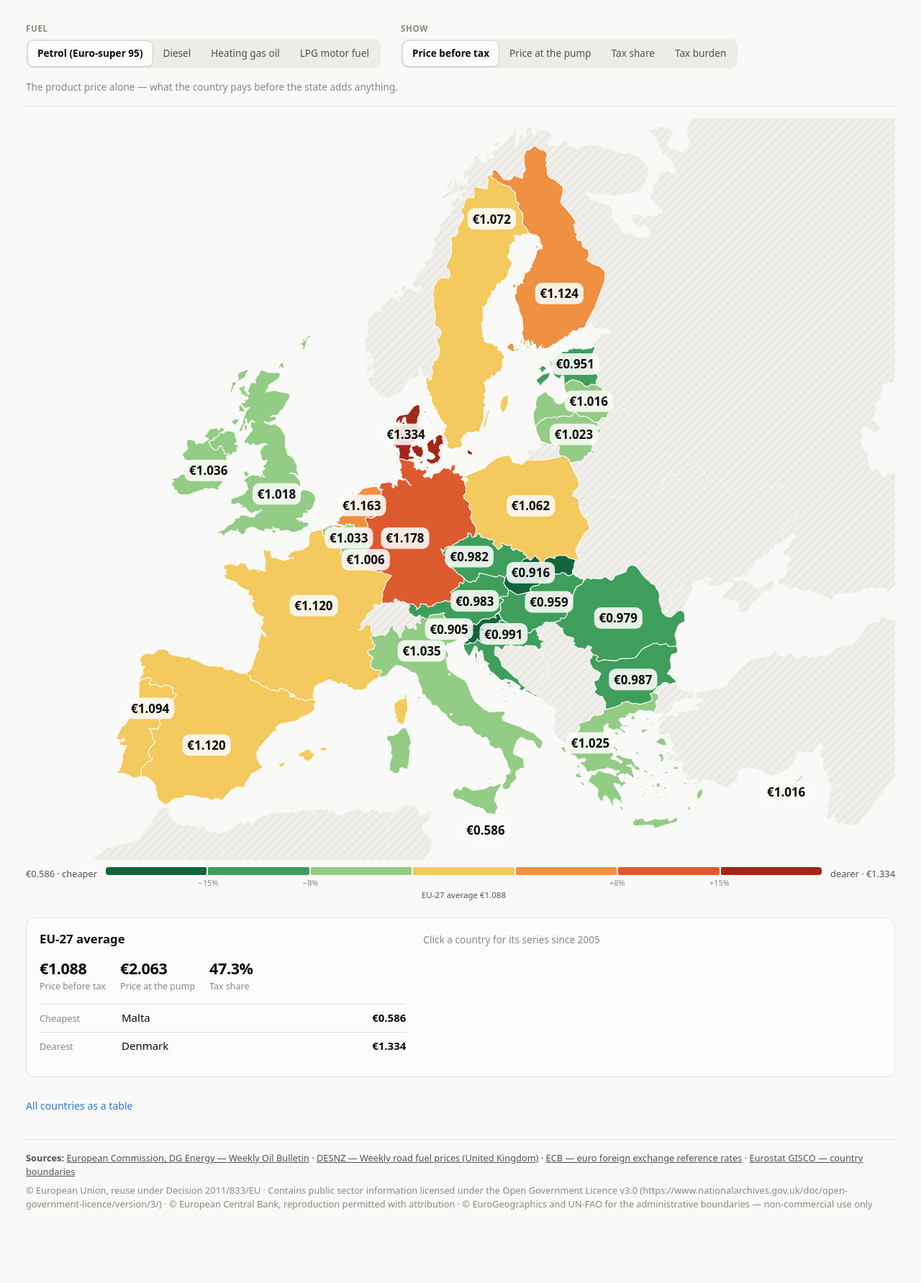
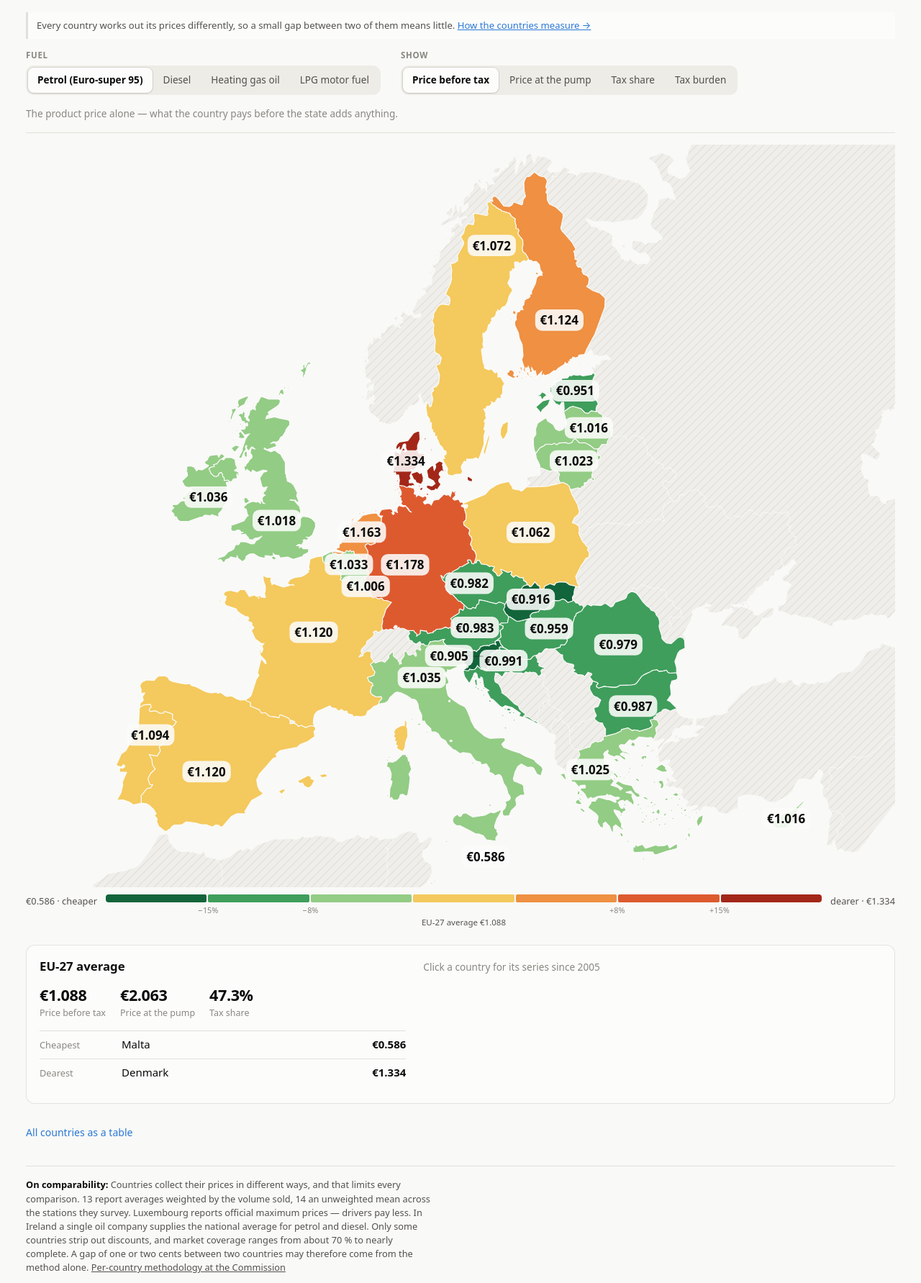
Before and after one commit to fuelatlas/fuelatlas, a website built with Vite: page web/index.html in a window 1280 px wide. Shown: the part 92-1875 px from the top of the page at 72% size. Before the commit the page ends 1839 px from the top, so only its background shows below. Built offline with nearby package versions, Linux system fonts and the light colour scheme.

Commit message:
Note above the map and in the footer that countries collect their prices differently

```diff
--- a/web/index.html
+++ b/web/index.html
@@ -26,6 +26,8 @@
           <button id="theme-toggle" type="button" class="icon-button">☾</button>
         </div>
       </header>
+
+      <p id="caveat-top" class="caveat-top"></p>
 
       <section class="controls" aria-label="Filter">
         <div class="control-group">
--- a/web/src/i18n.ts
+++ b/web/src/i18n.ts
@@ -47,6 +47,13 @@ const de: Dict = {
   "history.loading": "Lade Verlauf …",
   "close": "Schließen",
   "sources": "Quellen",
+  "caveat.title": "Zur Vergleichbarkeit",
+  "caveat.body":
+    "Die Länder erheben ihre Preise unterschiedlich, und das begrenzt jeden Vergleich. 13 Staaten melden nach Absatzmenge gewichtete Mittelwerte, 14 ein ungewichtetes Mittel über die erfassten Tankstellen. Luxemburg meldet amtliche Höchstpreise — gezahlt wird weniger. In Irland liefert ein einziges Mineralölunternehmen den Landesdurchschnitt für Benzin und Diesel. Rabatte rechnen nur einzelne Länder heraus, und die Marktabdeckung reicht von rund 70 % bis nahezu vollständig. Ein Abstand von ein bis zwei Cent zwischen zwei Ländern kann daher allein aus der Erhebungsmethode stammen.",
+  "caveat.link": "Methodik der einzelnen Länder bei der Kommission",
+  "caveat.short":
+    "Jedes Land ermittelt seine Preise anders — kleine Abstände zwischen zwei Ländern sagen daher wenig aus.",
+  "caveat.short.link": "Wie die Länder messen",
   "note.excise_table_outdated":
     "Die Verbrauchsteuer ist aus dem amtlichen Preispaar abgeleitet; die Steuertabelle der Kommission nennt für diese Woche einen abweichenden Satz.",
   "note.levies_exceed_specific_duty":
@@ -107,6 +114,13 @@ const en: Dict = {
   "history.loading": "Loading series …",
   "close": "Close",
   "sources": "Sources",
+  "caveat.title": "On comparability",
+  "caveat.body":
+    "Countries collect their prices in different ways, and that limits every comparison. 13 report averages weighted by the volume sold, 14 an unweighted mean across the stations they survey. Luxembourg reports official maximum prices — drivers pay less. In Ireland a single oil company supplies the national average for petrol and diesel. Only some countries strip out discounts, and market coverage ranges from about 70 % to nearly complete. A gap of one or two cents between two countries may therefore come from the method alone.",
+  "caveat.link": "Per-country methodology at the Commission",
+  "caveat.short":
+    "Every country works out its prices differently, so a small gap between two of them means little.",
+  "caveat.short.link": "How the countries measure",
   "note.excise_table_outdated":
     "The excise duty is derived from the official price pair; the Commission's tax table quotes a different rate for this week.",
   "note.levies_exceed_specific_duty":
--- a/web/src/main.ts
+++ b/web/src/main.ts
@@ -277,9 +277,40 @@ function renderTableSection(ranking: string[]): void {
   host.replaceChildren(scroller);
 }
 
+const METHODOLOGY_URL = "https://energy.ec.europa.eu/data-and-analysis/weekly-oil-bulletin_en";
+
+// A single line above the map: the caveat belongs where the numbers are read,
+// but spelling it out in full up here would cast more doubt than is warranted.
+// The detail sits in the footer, the link goes to the Commission's per-country
+// notes.
+function renderCaveat(): void {
+  const host = $("caveat-top");
+  host.replaceChildren();
+  const link = document.createElement("a");
+  link.href = METHODOLOGY_URL;
+  link.rel = "noreferrer";
+  link.textContent = `${t("caveat.short.link")} →`;
+  host.append(document.createTextNode(`${t("caveat.short")} `), link);
+}
+
 function renderFooter(): void {
   const host = $("sources");
   host.replaceChildren();
+
+  // Every country reports to the bulletin its own way, and the spread between
+  // two of them can be smaller than the spread between two methods. Saying so
+  // belongs next to the numbers, not only in the README.
+  const caveat = document.createElement("p");
+  caveat.className = "caveat";
+  const caveatTitle = document.createElement("strong");
+  caveatTitle.textContent = `${t("caveat.title")}: `;
+  const caveatLink = document.createElement("a");
+  caveatLink.href = METHODOLOGY_URL;
+  caveatLink.rel = "noreferrer";
+  caveatLink.textContent = t("caveat.link");
+  caveat.append(caveatTitle, document.createTextNode(`${t("caveat.body")} `), caveatLink);
+  host.append(caveat);
+
   const heading = document.createElement("strong");
   heading.textContent = `${t("sources")}: `;
   host.append(heading);
@@ -395,6 +426,7 @@ async function main(): Promise<void> {
     const next: Lang = lang() === "de" ? "en" : "de";
     setLang(next);
     localStorage.setItem("lang", next);
+    renderCaveat();
     renderFooter();
     render();
   });
@@ -431,6 +463,7 @@ async function main(): Promise<void> {
     }
   });
 
+  renderCaveat();
   renderFooter();
   render();
   $("app").dataset["ready"] = "true";
--- a/web/src/styles.css
+++ b/web/src/styles.css
@@ -78,6 +78,19 @@ h1 { font-size: 1.6rem; margin: 0; letter-spacing: -0.01em; }
 h3 { font-size: 1.05rem; margin: 0 0 4px; }
 h4 { font-size: 0.95rem; margin: 20px 0 4px; color: var(--ink-2); font-weight: 600; }
 .subtitle { margin: 4px 0 0; color: var(--ink-2); }
+
+/* Sits between the header and the controls. Quiet enough not to shout down the
+   map, present enough that nobody reads the ranking without having seen it. */
+.caveat-top {
+  margin: 14px 0 0;
+  padding: 9px 12px;
+  border-left: 3px solid var(--grid);
+  background: var(--surface);
+  color: var(--ink-2);
+  font-size: 0.82rem;
+  line-height: 1.45;
+}
+.caveat-top a { color: var(--accent); white-space: nowrap; }
 .muted { color: var(--muted); }
 
 .topbar {
@@ -403,5 +416,8 @@ h4 { font-size: 0.95rem; margin: 20px 0 4px; color: var(--ink-2); font-weight: 6
 .sources { margin-top: 36px; padding-top: 16px; border-top: 1px solid var(--grid); font-size: 0.8rem; color: var(--ink-2); }
 .sources a { color: var(--ink-2); }
 .sources p { margin: 6px 0 0; }
+.sources .caveat { margin: 0 0 14px; max-width: 78ch; line-height: 1.5; }
+.sources .caveat strong { color: var(--ink); }
+.sources .caveat a { white-space: nowrap; }
 
 .error { color: #d03b3b; }
```
